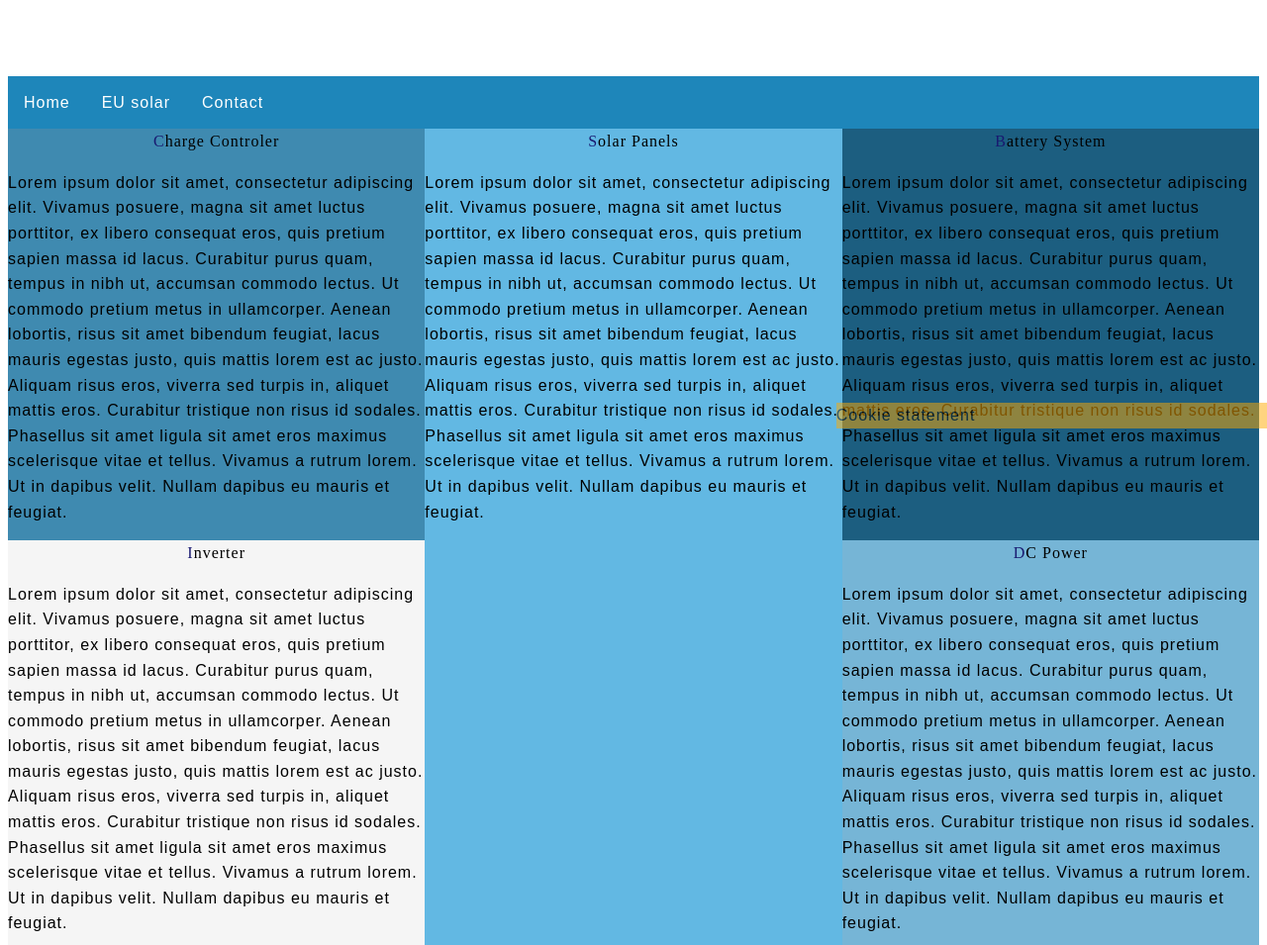
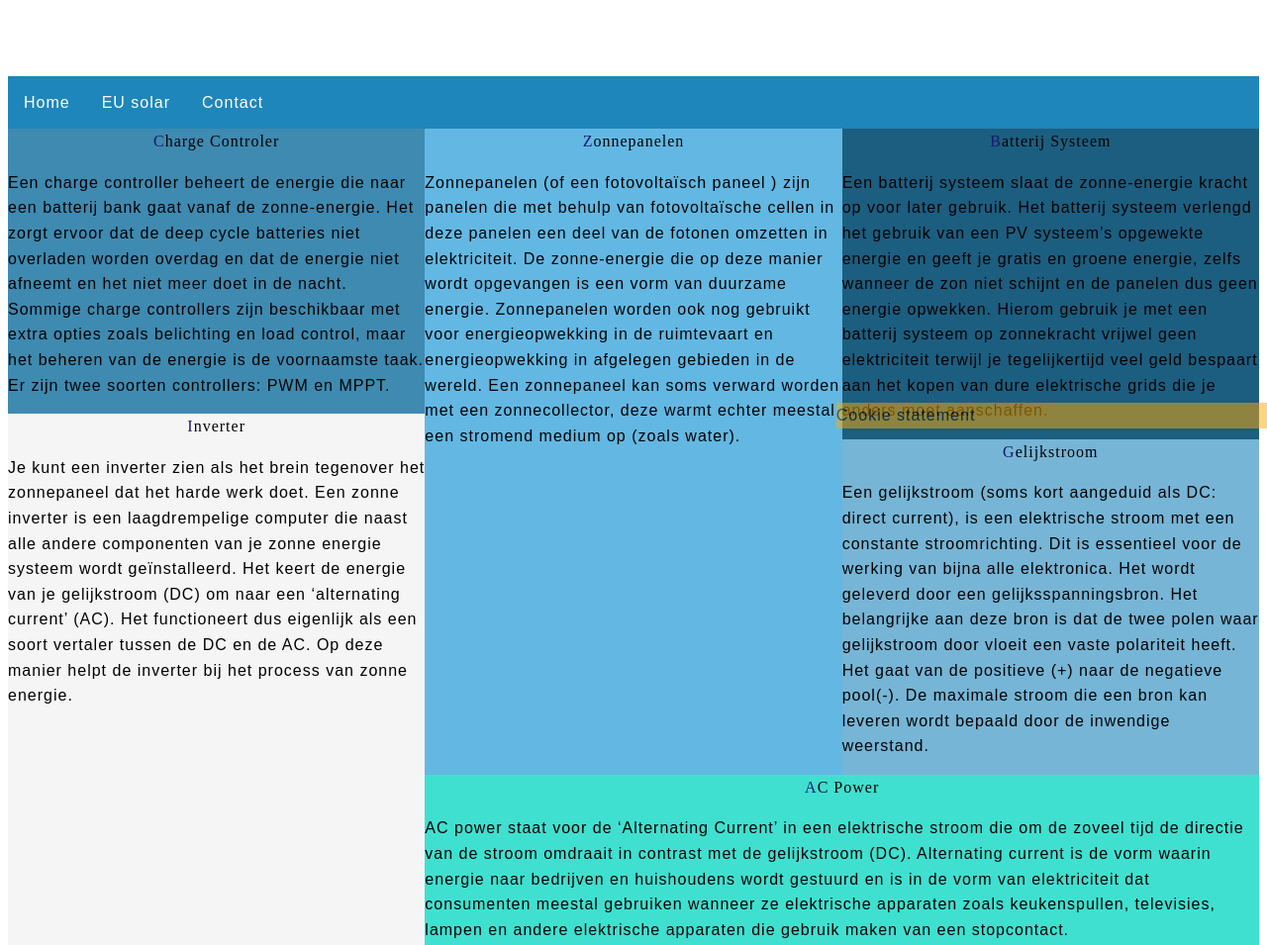
Before and after one commit to jdreischor/Webmarkup-Master, a plain HTML site: page I Want Solar Energy/howsolarworks.html in a window 1280 px wide. Shown: the part 367-1322 px from the top of the page at 99% size. Drawn offline with Linux system fonts and the light colour scheme; a web font is replaced by a local one.

Commit message:
allerlaatste aanpassingen
EN NU ZIJN WE KLAAR

```diff
--- a/I Want Solar Energy/CSS/Stylesheet.css
+++ b/I Want Solar Energy/CSS/Stylesheet.css
@@ -85,13 +85,15 @@ h2{
     right: 0;
     bottom: 0;
     position: fixed;
-    width: 34%;
+	width: 34%;
+	z-index: 9999;
 }
 
 /* INDEX PAGE */
 .flex{
     display: flex;
-    flex-wrap: wrap;
+	flex-wrap: wrap;
+	flex-grow: 0;
 }
 
 video{
@@ -114,9 +116,14 @@ video{
 	text-align: left;
 }
 
+.indexasideflex{
+	display: flex;
+	flex-direction: column;
+}
 .asideIndex{
     flex-shrink: 0;
-    width: 30%;
+	width: 30%;
+	flex-direction: column;
 }
 
 
@@ -308,7 +315,7 @@ input{
 }
 
 
-@media only screen and (max-width: 1180px){
+@media screen and (min-width: 481px) and (max-width: 1279px){
 
     /*INDEX TABLET*/
     #movie{
@@ -401,7 +408,7 @@ input{
 	}
 }
 
-@media only screen and (max-width: 480px){
+@media screen and (max-width: 480px){
 
    /*STANDARD CSS MOBILE*/
 
--- a/I Want Solar Energy/howsolarworks.html
+++ b/I Want Solar Energy/howsolarworks.html
@@ -40,27 +40,27 @@
         	</nav>
 <!-- START OF PAGE SETUP -->
 			<article class="artsolar1">
-            	<header>Solar Panels</header>
-            	<p>Lorem ipsum dolor sit amet, consectetur adipiscing elit. Vivamus posuere, magna sit amet luctus porttitor, ex libero consequat eros, quis pretium sapien massa id lacus. Curabitur purus quam, tempus in nibh ut, accumsan commodo lectus. Ut commodo pretium metus in ullamcorper. Aenean lobortis, risus sit amet bibendum feugiat, lacus mauris egestas justo, quis mattis lorem est ac justo. Aliquam risus eros, viverra sed turpis in, aliquet mattis eros. Curabitur tristique non risus id sodales. Phasellus sit amet ligula sit amet eros maximus scelerisque vitae et tellus. Vivamus a rutrum lorem. Ut in dapibus velit. Nullam dapibus eu mauris et feugiat.</p>
+            	<header>Zonnepanelen</header>
+            	<p>Zonnepanelen (of een fotovoltaïsch paneel ) zijn panelen die met behulp van fotovoltaïsche cellen in deze panelen een deel van de fotonen omzetten in elektriciteit. De zonne-energie die op deze manier wordt opgevangen is een vorm van duurzame energie. Zonnepanelen worden ook nog gebruikt voor energieopwekking in de ruimtevaart en energieopwekking in afgelegen gebieden in de wereld. Een zonnepaneel kan soms verward worden met een zonnecollector, deze warmt echter meestal een stromend medium op (zoals water).</p>
         	</article>
         	<article class="artsolar2">
             	<header>Charge Controler</header>
-            	<p>Lorem ipsum dolor sit amet, consectetur adipiscing elit. Vivamus posuere, magna sit amet luctus porttitor, ex libero consequat eros, quis pretium sapien massa id lacus. Curabitur purus quam, tempus in nibh ut, accumsan commodo lectus. Ut commodo pretium metus in ullamcorper. Aenean lobortis, risus sit amet bibendum feugiat, lacus mauris egestas justo, quis mattis lorem est ac justo. Aliquam risus eros, viverra sed turpis in, aliquet mattis eros. Curabitur tristique non risus id sodales. Phasellus sit amet ligula sit amet eros maximus scelerisque vitae et tellus. Vivamus a rutrum lorem. Ut in dapibus velit. Nullam dapibus eu mauris et feugiat.</p>
+            	<p>Een charge controller beheert de energie die naar een batterij bank gaat vanaf de zonne-energie. Het zorgt ervoor dat de deep cycle batteries niet overladen worden overdag en dat de energie niet afneemt en het niet meer doet in de nacht. Sommige charge controllers zijn beschikbaar met extra opties zoals belichting en load control, maar het beheren van de energie is de voornaamste taak. Er zijn twee soorten controllers: PWM en MPPT.</p>
         	</article>
         	<article class="artsolar3">
-            	<header>Battery System</header>
-            	<p>Lorem ipsum dolor sit amet, consectetur adipiscing elit. Vivamus posuere, magna sit amet luctus porttitor, ex libero consequat eros, quis pretium sapien massa id lacus. Curabitur purus quam, tempus in nibh ut, accumsan commodo lectus. Ut commodo pretium metus in ullamcorper. Aenean lobortis, risus sit amet bibendum feugiat, lacus mauris egestas justo, quis mattis lorem est ac justo. Aliquam risus eros, viverra sed turpis in, aliquet mattis eros. Curabitur tristique non risus id sodales. Phasellus sit amet ligula sit amet eros maximus scelerisque vitae et tellus. Vivamus a rutrum lorem. Ut in dapibus velit. Nullam dapibus eu mauris et feugiat.</p>
+            	<header>Batterij Systeem</header>
+            	<p>Een batterij systeem slaat de zonne-energie kracht op voor later gebruik. Het batterij systeem verlengd het gebruik van een PV systeem’s opgewekte energie en geeft je gratis en groene energie, zelfs wanneer de zon niet schijnt en de panelen dus geen energie opwekken. Hierom gebruik je met een batterij systeem op zonnekracht vrijwel geen elektriciteit terwijl je tegelijkertijd veel geld bespaart aan het kopen van dure elektrische grids die je anders moet aanschaffen.</p>
         	</article>
         	<article class="artsolar4">
-            	<header>DC Power</header>
-            	<p>Lorem ipsum dolor sit amet, consectetur adipiscing elit. Vivamus posuere, magna sit amet luctus porttitor, ex libero consequat eros, quis pretium sapien massa id lacus. Curabitur purus quam, tempus in nibh ut, accumsan commodo lectus. Ut commodo pretium metus in ullamcorper. Aenean lobortis, risus sit amet bibendum feugiat, lacus mauris egestas justo, quis mattis lorem est ac justo. Aliquam risus eros, viverra sed turpis in, aliquet mattis eros. Curabitur tristique non risus id sodales. Phasellus sit amet ligula sit amet eros maximus scelerisque vitae et tellus. Vivamus a rutrum lorem. Ut in dapibus velit. Nullam dapibus eu mauris et feugiat.</p>
+            	<header>Gelijkstroom</header>
+            	<p>Een gelijkstroom (soms kort aangeduid als DC: direct current), is een elektrische stroom met een constante stroomrichting. Dit is essentieel voor de werking van bijna alle elektronica. Het wordt geleverd door een gelijksspanningsbron. Het belangrijke aan deze bron is dat de twee polen waar gelijkstroom door vloeit een vaste polariteit heeft. Het gaat van de positieve (+) naar de negatieve pool(-). De maximale stroom die een bron kan leveren wordt bepaald door de inwendige weerstand.</p>
         	</article>
         	<article class="artsolar5">
             	<header>Inverter</header>
-            	<p>Lorem ipsum dolor sit amet, consectetur adipiscing elit. Vivamus posuere, magna sit amet luctus porttitor, ex libero consequat eros, quis pretium sapien massa id lacus. Curabitur purus quam, tempus in nibh ut, accumsan commodo lectus. Ut commodo pretium metus in ullamcorper. Aenean lobortis, risus sit amet bibendum feugiat, lacus mauris egestas justo, quis mattis lorem est ac justo. Aliquam risus eros, viverra sed turpis in, aliquet mattis eros. Curabitur tristique non risus id sodales. Phasellus sit amet ligula sit amet eros maximus scelerisque vitae et tellus. Vivamus a rutrum lorem. Ut in dapibus velit. Nullam dapibus eu mauris et feugiat.</p></article>
+            	<p>Je kunt een inverter zien als het brein tegenover het zonnepaneel dat het harde werk doet. Een zonne inverter is een laagdrempelige computer die naast alle andere componenten van je zonne energie systeem wordt geïnstalleerd. Het keert de energie van je gelijkstroom (DC) om naar een ‘alternating current’ (AC). Het functioneert dus eigenlijk als een soort vertaler tussen de DC en de AC. Op deze manier helpt de inverter bij het process van zonne energie.</p></article>
         	<article class="artsolar6">
             	<header>AC Power</header>
-            	<p>Lorem ipsum dolor sit amet, consectetur adipiscing elit. Vivamus posuere, magna sit amet luctus porttitor, ex libero consequat eros, quis pretium sapien massa id lacus. Curabitur purus quam, tempus in nibh ut, accumsan commodo lectus. Ut commodo pretium metus in ullamcorper. Aenean lobortis, risus sit amet bibendum feugiat, lacus mauris egestas justo, quis mattis lorem est ac justo. Aliquam risus eros, viverra sed turpis in, aliquet mattis eros. Curabitur tristique non risus id sodales. Phasellus sit amet ligula sit amet eros maximus scelerisque vitae et tellus. Vivamus a rutrum lorem. Ut in dapibus velit. Nullam dapibus eu mauris et feugiat.</p>
+            	<p>AC power staat voor de ‘Alternating Current’ in een elektrische stroom die om de zoveel tijd de directie van de stroom omdraait in contrast met de gelijkstroom (DC). Alternating current is de vorm waarin energie naar bedrijven en huishoudens wordt gestuurd en is in de vorm van elektriciteit dat consumenten meestal gebruiken wanneer ze elektrische apparaten zoals keukenspullen, televisies, lampen en andere elektrische apparaten die gebruik maken van een stopcontact. </p>
 			</article>
 			<aside class="asidesolar1">
             	<figure>
@@ -74,7 +74,7 @@
             		<a href="https://www.ikwilzonneenergie.nl">
                 	<img title="omvormer" src="img/Omvormer.png" alt="Omvormer" width="150" height="150">
 					</a>
-				</figure>>
+				</figure>
         	</aside>
         	<aside class="asidesolar3">
             	<figure>
```
Also changed, not shown: I Want Solar Energy/Index.html (+4 -4 lines), I Want Solar Energy/eusolar.html (+2 -2 lines).
